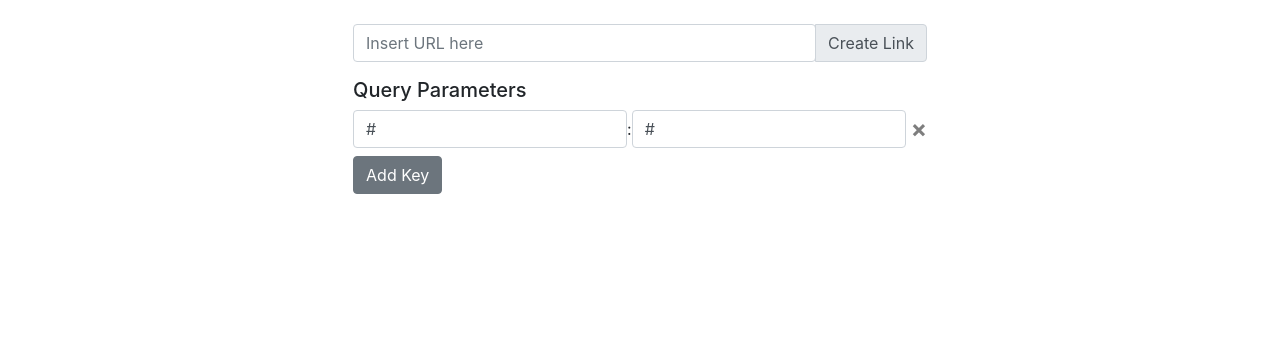
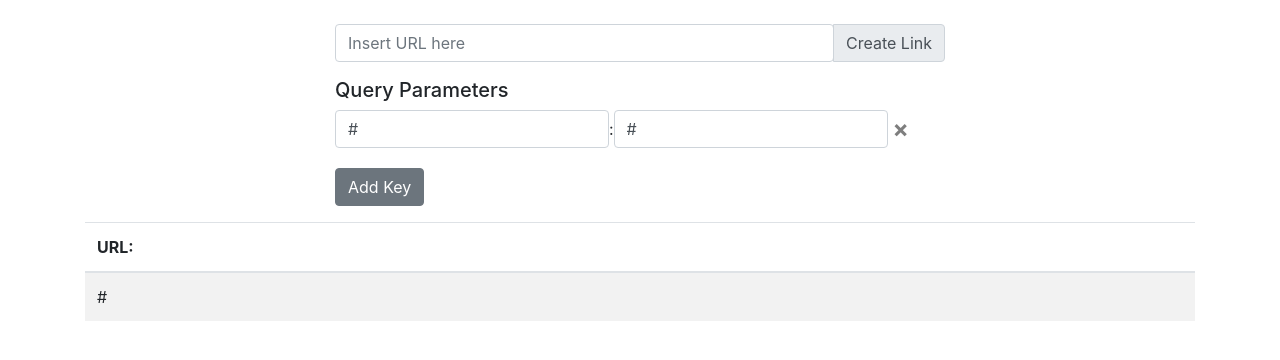
Before and after one commit to jmandarino-branch/ads-link-website, a Django app: template templates/email_links.html in a window 1280 px wide. Shown: the part 96-456 px from the top of the page. Run offline with Django 3.2, Linux system fonts and the light colour scheme; the template is opened without the code that fills it: most values are stand-ins (such as "Sample title", 1, 10 or a date in 2020); some libraries are stand-ins or nearby versions.

Commit message:
email link creator is done

```diff
--- a/links/models.py
+++ b/links/models.py
@@ -22,11 +22,11 @@ class Link(BaseModel):
 
 
 class LinkDefault(BaseModel):
-    ad_link_dict = JSONField(help_text='make sure "base_url" is included in the json dict')
+    ad_link_dict = JSONField(default=dict, help_text='make sure "base_url" is included in the json dict')
     ad_base_url = models.CharField(null=True, blank=True, max_length=50, help_text=
                                    'this takes precedent over base_url in ad_link_dict')
 
-    email_link_dict = JSONField(help_text='make sure "base_url" is included in the json dict')
+    email_link_dict = JSONField(default=dict, help_text='make sure "base_url" is included in the json dict')
     email_base_url = models.CharField(null=True, blank=True, max_length=50, help_text=
                                       'this takes precedent over base_url in email_link_dict')
 
--- a/templates/email_links.html
+++ b/templates/email_links.html
@@ -6,7 +6,7 @@
 
 
     <!-- this is the form -->
-    <div class="d-flex justify-content-center align-items-center container ">
+    <div class="justify-content-center align-items-center container col-lg-6 offset-lg-3">
 
         <form method="post" enctype="multipart/form-data">
             {% csrf_token %}
@@ -25,7 +25,7 @@
             <h5>Query Parameters</h5>
 
                 {% for k,v in link_dict_items %}
-                    <div class="form-inline mb-1">
+                    <div class="form-inline mb-3">
                         <input class="form-control" name="key_{{ k }}" type="text" value="{{ k }}">:<input
                             class="form-control" name="value_{{ k }}" type="text" value="{{ v }}">
                         <button type="button" onclick="removePair(this)" class="close" aria-label="Close">
@@ -45,7 +45,7 @@
 
 
     </div>
-    {% if uploaded_file_url %}
+    {% if urls %}
 
         <div class="container">
             <div class="row">
@@ -54,15 +54,13 @@
                         <thead>
                         <tr>
                             <th>URL:</th>
-                            <th>URI:</th>
                         </tr>
                         </thead>
                         <tbody>
 
                         {% for url in urls %}
                             <tr>
-                                <td class="word-wrap">{{ url.0 }}</td>
-                                <td class="word-wrap">{{ url.1 }}</td>
+                                <td class="word-wrap">{{ url }}</td>
                             </tr>
                         {% endfor %}
                         </tbody>
```
Also changed, not shown: links/utils.py (+14 -0 lines), links/views.py (+28 -6 lines).
